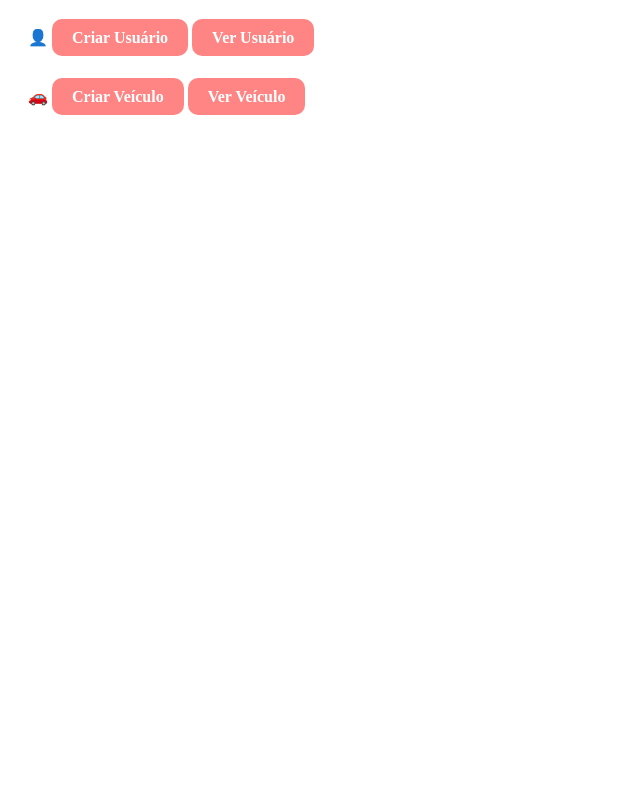
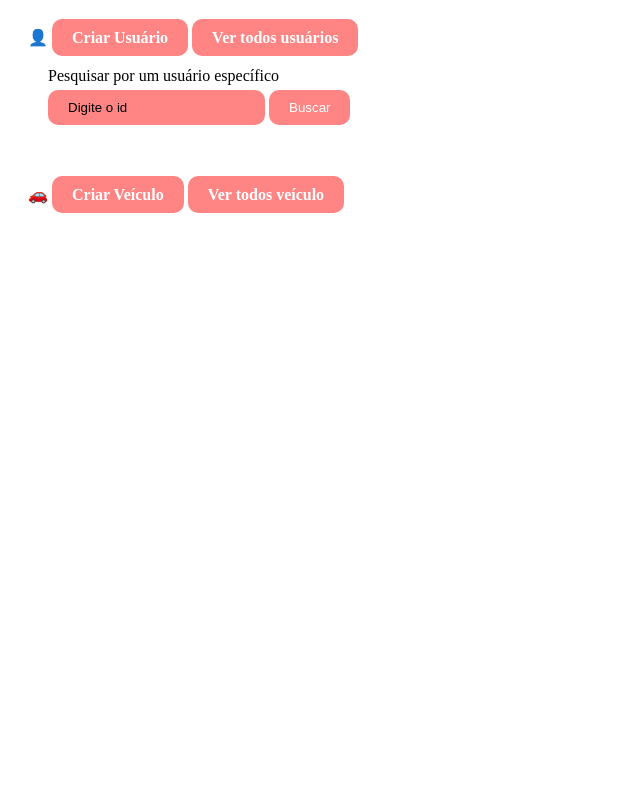
Before and after one commit to gregori-sabel/python-test, a Django app: page /vehicles/ in a window 1280 px wide. Shown: the whole page, without its empty margins (0-640 px from the left). Run offline with Django 4.2, Linux system fonts and the light colour scheme.

Commit message:
some adds

```diff
--- a/Desafio-2/vehicles/templates/vehicles/index.html
+++ b/Desafio-2/vehicles/templates/vehicles/index.html
@@ -7,26 +7,59 @@
 {% else %}
     <p>No polls are available.</p>
 {% endif %} {% endcomment %}
+<script type="text/javascript">
+  function post() {
+
+    const customer_id = document.getElementById('id').value ;
+
+    const form = document.createElement('form');
+    form.method = 'get';
+    form.action = 'list_customer/' + customer_id;
+    document.body.appendChild(form);
+    form.submit();
+  }
+
+</script>
+
 <div>
   👤
   <a href="{% url 'vehicles:customerForm' %}">Criar Usuário</a>
-  <a href="{% url 'vehicles:listCustomer' %}">Ver Usuário</a>
+  <a href="{% url 'vehicles:listCustomer' %}">Ver todos usuários</a>
+  <div>
+  {% comment %} <form action="{% url 'vehicles:searchCustomerById' %}" method="post"> {% endcomment %}
+    {% csrf_token %}
+      <span> Pesquisar por um usuário específico</span> <br>
+      <input id="id" placeholder="Digite o id" name="customer_id" required/>
+    <button onclick="post()" >Buscar</button>
+  {% comment %} </form> {% endcomment %}
+  </div>
+
 </div>
 <div>
   🚗
   <a href="{% url 'vehicles:vehicleForm' %}">Criar Veículo</a>
-  <a href="{% url 'vehicles:listVehicle' %}">Ver Veículo</a>
+  <a href="{% url 'vehicles:listVehicle' %}">Ver todos veículo</a>
 </div>
 <style>
   div{
     padding: 20px 20px;
   }
 
-  a{
+  input{
+    margin-top: 5px;
+  }
+
+  a, input, button{
     background-color: rgb(255, 133, 133);
     color: white;
     padding: 10px 20px;
+    border: none;
+    placeholder: black;
     border-radius: 10px;
+  }
+
+  ::placeholder {
+    color: black;
   }
 
 
--- a/Desafio-2/vehicles/views.py
+++ b/Desafio-2/vehicles/views.py
@@ -54,6 +54,11 @@ def listCustomer(request):
   users = User.objects.all()
   context = {'users': users}
   return render(request, 'vehicles/listCustomer.html', context)
+
+# def searchCustomerById(request, customer_id):
+#   userId = get_object_or_404(User, id=customer_id)
+#   return render(request, 'vehicles/listCustomerById.html' userId, context)
+
 
 def listCustomerById(request, user_id):
   user = get_object_or_404(User, id=user_id)
```
Also changed, not shown: Desafio-2/vehicles/templates/vehicles/customerForm.html (+0 -9 lines), Desafio-2/vehicles/templates/vehicles/listVehicle.html (+8 -2 lines).
